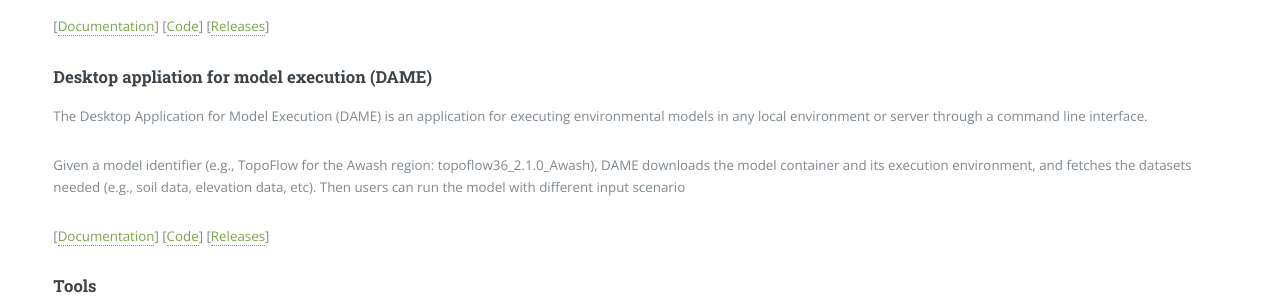
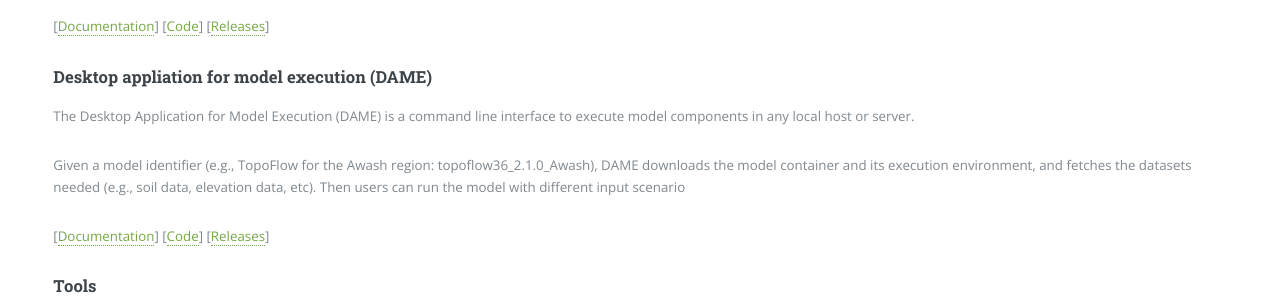
Before and after one commit to KnowledgeCaptureAndDiscovery/MINT, a Jekyll site: the page built from _services/model.md, in a window 1280 px wide. Shown: the part 1092-1392 px from the top of the page. Built offline with Jekyll 4.4.1, drawn with Linux system fonts in a browser that asks for light colours.

Commit message:
Update model.md

```diff
--- a/_services/model.md
+++ b/_services/model.md
@@ -43,7 +43,7 @@
 
 ### Desktop appliation for model execution (DAME)
 
-The Desktop Application for Model Execution (DAME) is an application for executing environmental models in any local environment or server through a command line interface.
+The Desktop Application for Model Execution (DAME) is a command line interface to execute model components in any local host or server.
 
 Given a model identifier (e.g., TopoFlow for the Awash region: topoflow36_2.1.0_Awash), DAME downloads the model container and its execution environment, and fetches the datasets needed (e.g., soil data, elevation data, etc). Then users can run the model with different input scenario
 
```
